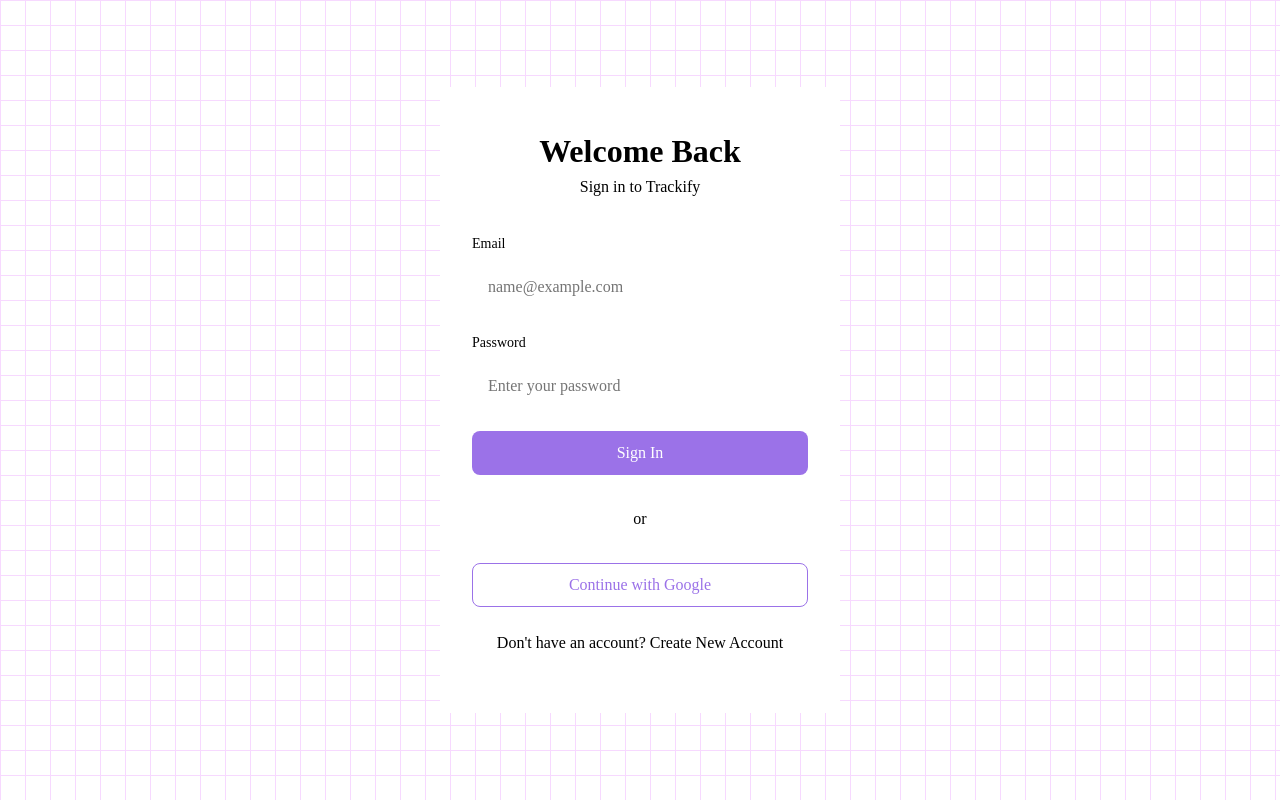
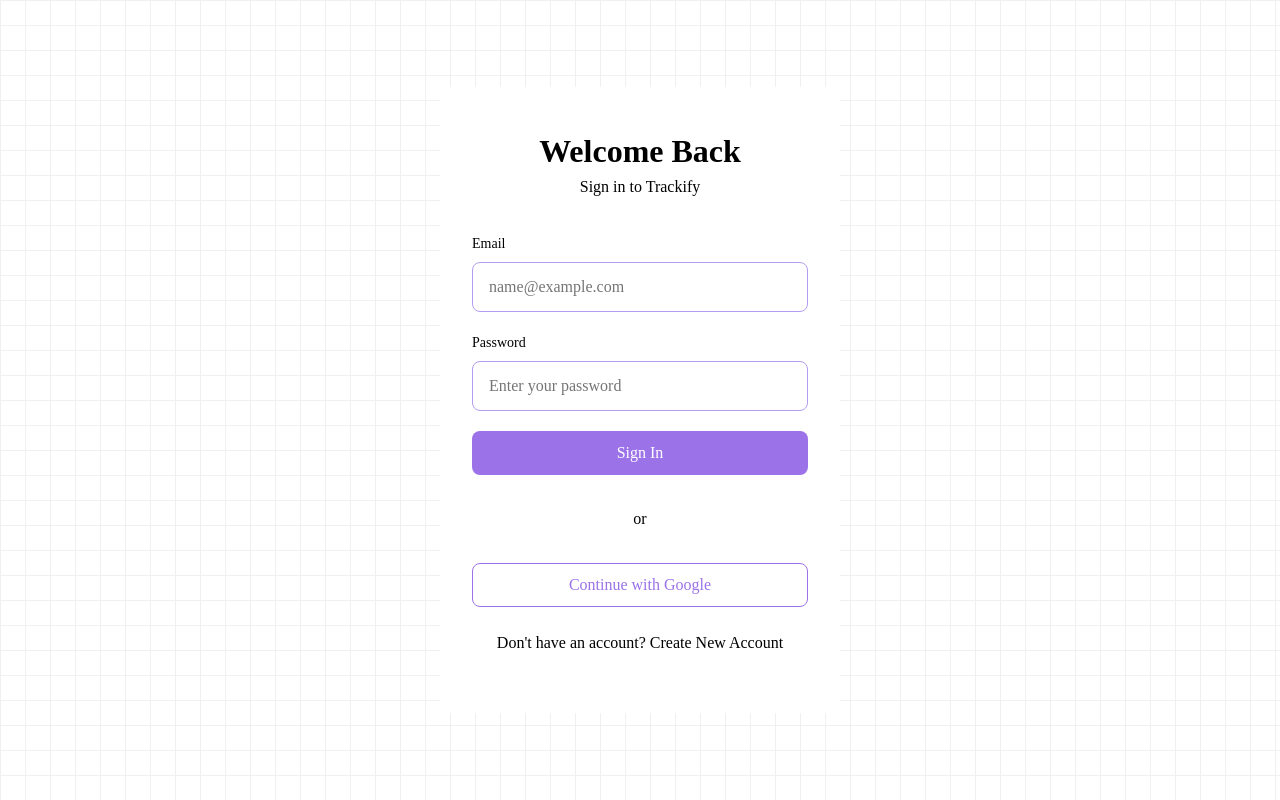
Before and after one commit to mohammaddabbass/Pixly, a React (Vite) app in the folder frontend/src/renderer/: page / in a window 1280 px wide. Built offline with nearby package versions, Linux system fonts and the light colour scheme.

Commit message:
Implemented Input component

```diff
--- a/frontend/src/renderer/src/assets/base.css
+++ b/frontend/src/renderer/src/assets/base.css
@@ -29,8 +29,8 @@
 
 body {
   background-image:
-      linear-gradient(to right, #f7d9ff 1px, transparent 1px),
-      linear-gradient(to bottom, #f7d9ff 1px, transparent 1px);
+      linear-gradient(to right, #f0f0f0 1px, transparent 1px),
+      linear-gradient(to bottom, #f0f0f0 1px, transparent 1px);
   line-height: 1.5;
   min-height: 100vh;
   background-size: 25px 25px;
--- a/frontend/src/renderer/src/components/InputGroup/styles.css
+++ b/frontend/src/renderer/src/components/InputGroup/styles.css
@@ -4,7 +4,6 @@
 
 .input-group label {
     display: block;
-    color: var(--ios-secondary-label);
     font-size: 14px;
     margin-bottom: 8px;
 }
@@ -13,14 +12,13 @@
     width: 100%;
     height: 50px;
     padding: 0 1rem;
-    border: 1px solid var(--ios-tertiary-background);
-    border-radius: var(--ios-border-radius-element);
-    font-size: 16px;
-    background: var(--ios-system-background);
+    border: 1px solid var(--color-primary-light);
+    border-radius: var(--radius-sm);
+    font-size: 1rem;
     transition: border-color 0.2s;
 }
 
 .input-field:focus {
     outline: none;
-    border-color: var(--ios-system-blue);
+    border: 2px solid var(--color-primary);
 }
```
